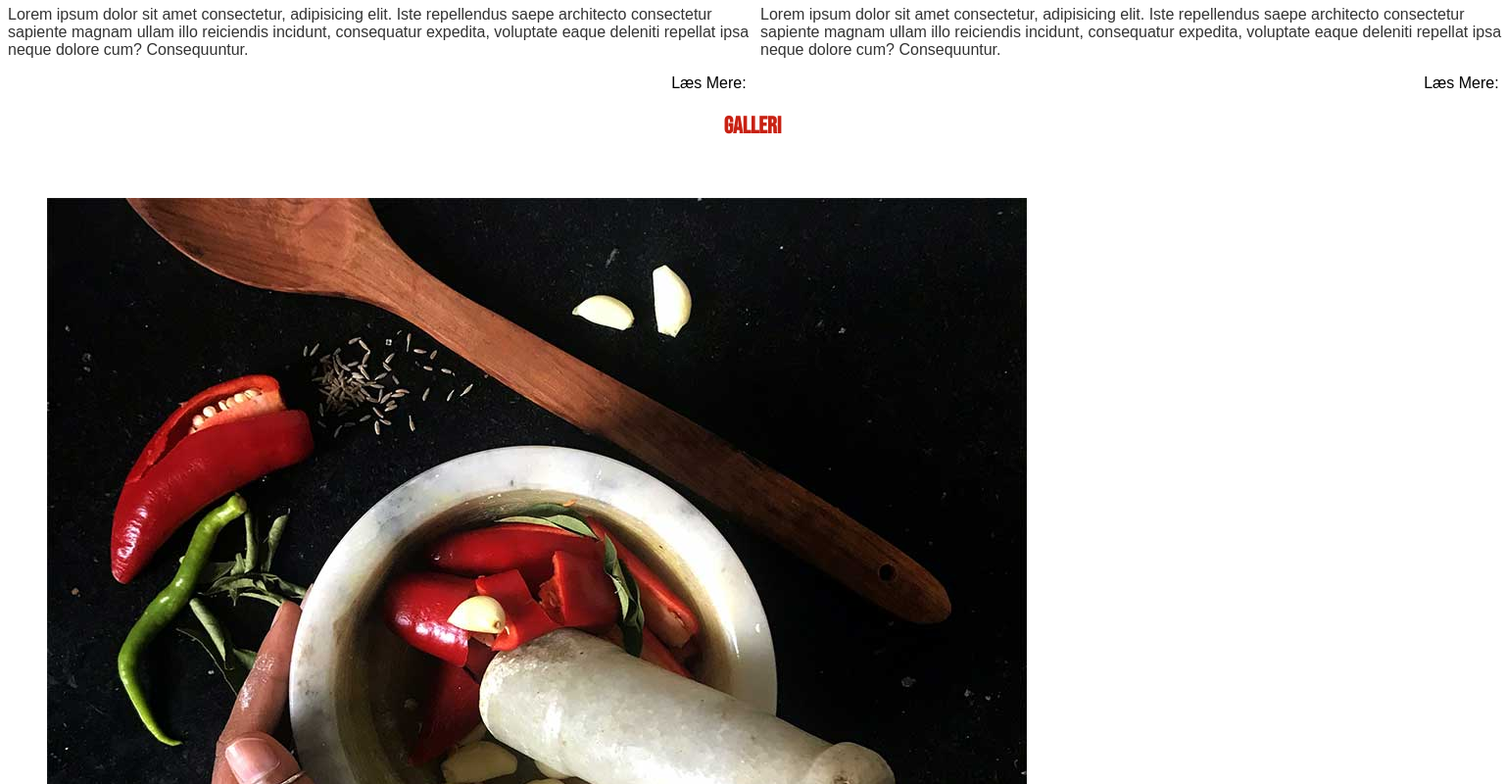
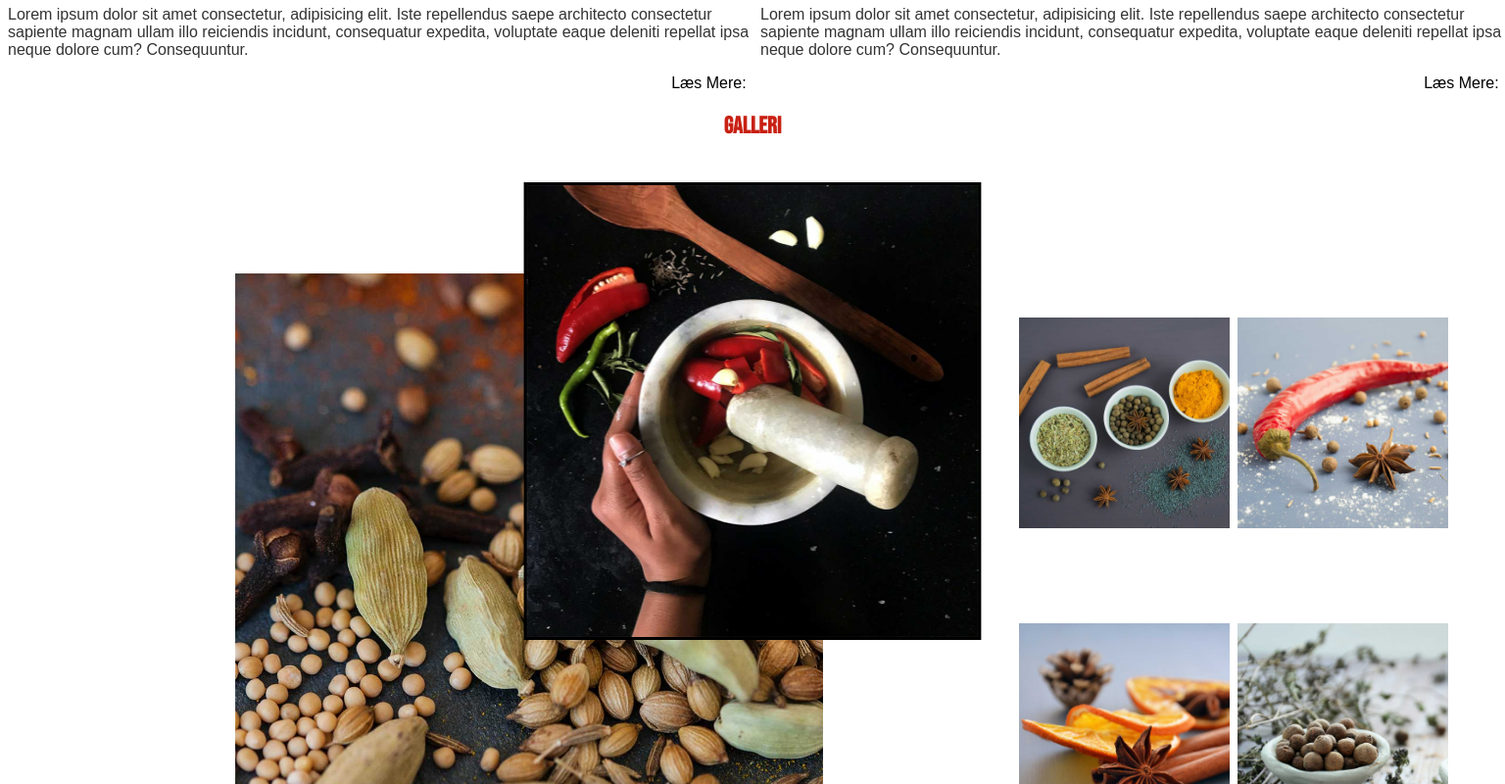
Before and after one commit to Chrstjan/GF2-Spicy-Opgave-Mobile-First, a plain HTML site: page index.html in a window 1536 px wide. Both pictures are taken after a click on the picture 278 px from the left and 1484 px from the top of the page. Shown: the part 1084-1884 px from the top of the page at 98% size. Drawn offline with Linux system fonts and the light colour scheme; a web font is replaced by a local one.

Commit message:
Made the modal image

```diff
--- a/Assets/css/main-content.css
+++ b/Assets/css/main-content.css
@@ -186,6 +186,7 @@ a {
     left: 50%;
     transform: translate(-50%);
     border: 3px solid #000;
+    backdrop-filter: blur(2rem);
   }
 
   .modal-image img {
--- a/Assets/js/app.js
+++ b/Assets/js/app.js
@@ -104,9 +104,10 @@ const createImageGallery = () => {
     const imageModal = () => {
       const imageModalWindow = document.createElement("figure");
       const modalImage = galleryImage;
+      modalImage.classList.add("modal-image")
       galleryFigure.innerHTML = "";
       imageModalWindow.appendChild(modalImage);
-      gallery.appendChild(imageModalWindow);
+      galleryFigure.appendChild(imageModalWindow);
 
       imageModalWindow.addEventListener("click", () => {
         galleryFigure.innerHTML = "";
```
